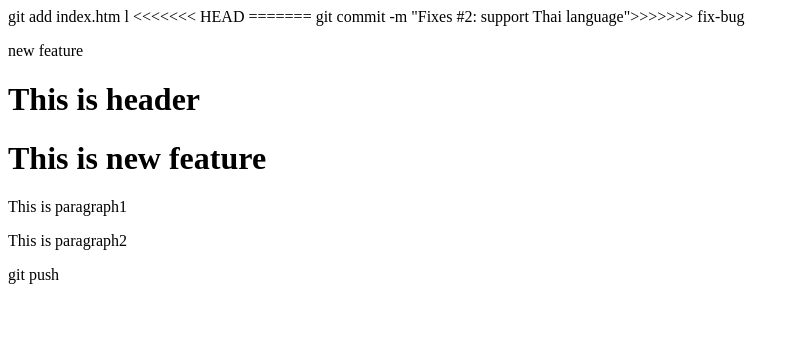
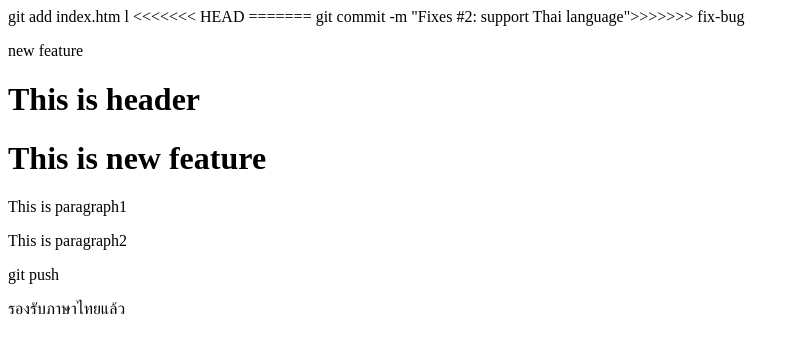
Before and after one commit to phattharinn/sample_git2, a plain HTML site: page index.html in a window 1280 px wide. Shown: the whole page, without its empty margins (0-799 px from the left). Drawn offline with Linux system fonts and the light colour scheme.

Commit message:
Fixes #2: support Thai language in index.html

```diff
--- a/index.html
+++ b/index.html
@@ -6,5 +6,8 @@
  <head><title>Sample Git!!!</title></head>
  git commit -m "Fixes #2: support Thai
 language">>>>>>> fix-bug <body> <p>new feature</p> <h1>This is
-header</h1> <h1>This is new feature</h1> <p>This is paragraph1</p>
+header</h1>
+ <h1>This is new feature</h1>
+ <p>This is paragraph1</p>
 <p>This is paragraph2</p> </body> </html> git push
+<p>รองรับภาษาไทยแล้ว</p>
```
